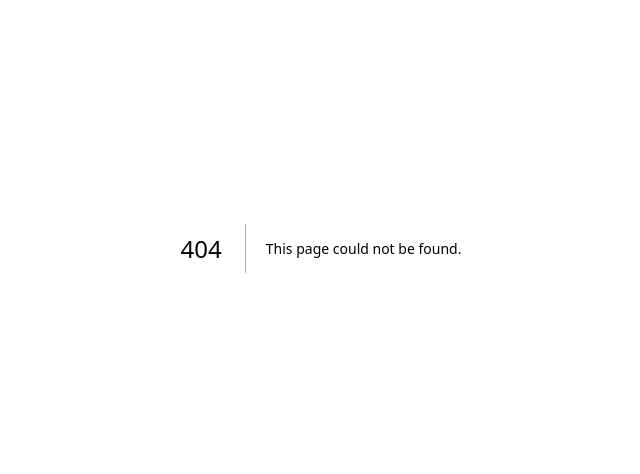
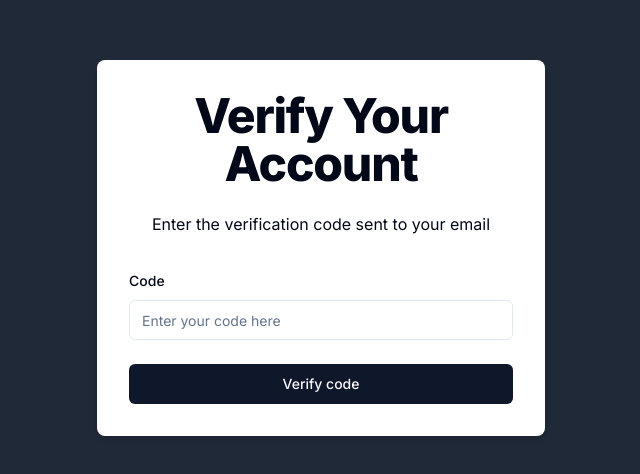
Before and after one commit to Abhishek-Saini-01/mystry-feedback, a Next.js app: page /verify/1 in a window 1280 px wide. Before the commit this address had no page. Shown: the part 152-626 px from the top of the page, without its empty margins (319-959 px from the left). Built offline with nearby package versions, Linux system fonts and the light colour scheme.

Commit message:
some changes & verificatio-code page added

```diff
--- a/src/app/(auth)/sign-up/page.tsx
+++ b/src/app/(auth)/sign-up/page.tsx
@@ -10,11 +10,11 @@ import * as z from 'zod';
 
 import { Button } from '@/components/ui/button';
 import {
-    Form,
-    FormField,
-    FormItem,
-    FormLabel,
-    FormMessage,
+  Form,
+  FormField,
+  FormItem,
+  FormLabel,
+  FormMessage,
 } from '@/components/ui/form';
 import { Input } from '@/components/ui/input';
 import { useToast } from '@/components/ui/use-toast';
@@ -85,7 +85,7 @@ export default function SignUpForm() {
 
       // Default error message
       let errorMessage = axiosError.response?.data.message;
-      ('There was a problem with your sign-up. Please try again.');
+      // ('There was a problem with your sign-up. Please try again.');
 
       toast({
         title: 'Sign Up Failed',
--- /dev/null
+++ b/src/app/(auth)/verify/[username]/page.tsx
@@ -0,0 +1,99 @@
+"use client";
+import { Button } from '@/components/ui/button';
+import { Form, FormField, FormItem, FormLabel, FormMessage } from '@/components/ui/form';
+import { Input } from '@/components/ui/input';
+import { useToast } from '@/components/ui/use-toast';
+import { verifySchema } from '@/schemas/verifySchema';
+import { ApiResponse } from '@/types/ApiResponse';
+import { zodResolver } from '@hookform/resolvers/zod';
+import axios, { AxiosError } from 'axios';
+import { Loader2 } from 'lucide-react';
+import { useParams, useRouter } from 'next/navigation';
+import { useState } from 'react';
+import { useForm } from 'react-hook-form';
+import * as z from 'zod';
+
+const VerifyAccountPage = () => {
+  const router = useRouter();
+  const params = useParams<{username: string}>();
+  const { toast } = useToast();
+  const [isSubmitting, setIsSubmitting] = useState(false)
+
+  const form = useForm<z.infer<typeof verifySchema>>({
+    resolver: zodResolver(verifySchema),
+    defaultValues: {
+      code: ''
+    },
+  });
+
+  const onSubmit = async (data: z.infer<typeof verifySchema>) => {
+    setIsSubmitting(true);
+
+    try {
+      const res = await axios.post(`/api/verify-code`,{
+        username: params.username,
+        code: data.code
+      })
+      toast({
+        title: "Success",
+        description: res.data.message
+      })
+
+      router.replace('/sign-in')
+      setIsSubmitting(false);
+    } catch (error) {
+      console.error('Error during user verification:', error);
+
+      const axiosError = error as AxiosError<ApiResponse>;
+
+      toast({
+        title: 'User verification Failed',
+        description: axiosError.response?.data.message,
+        variant: 'destructive',
+      });
+
+      setIsSubmitting(false);
+    }
+  }
+  return (
+    <div className="flex justify-center items-center min-h-screen bg-gray-800">
+      <div className="w-full max-w-md p-8 space-y-8 bg-white rounded-lg shadow-md">
+        <div className="text-center">
+          <h1 className="text-4xl font-extrabold tracking-tight lg:text-5xl mb-6">
+            Verify Your Account
+          </h1>
+          <p className="mb-4">Enter the verification code sent to your email</p>
+        </div>
+        <Form {...form}>
+          <form onSubmit={form.handleSubmit(onSubmit)} className="space-y-6">
+            <FormField
+              name="code"
+              control={form.control}
+              render={({ field }) => (
+                <FormItem>
+                  <FormLabel>Code</FormLabel>
+                  <Input {...field} placeholder='Enter your code here' />
+                  <FormMessage />
+                </FormItem>
+              )}
+            />
+
+            <Button type="submit" className='w-full' disabled={isSubmitting}>
+              {isSubmitting ? (
+                <>
+                  <Loader2 className="mr-2 h-4 w-4 animate-spin" />
+                  Please wait
+                </>
+              ) : (
+                'Verify code'
+              )}
+            </Button>
+          </form>
+        </Form>
+
+      </div>
+    </div>
+  )
+}
+
+export default VerifyAccountPage
```
